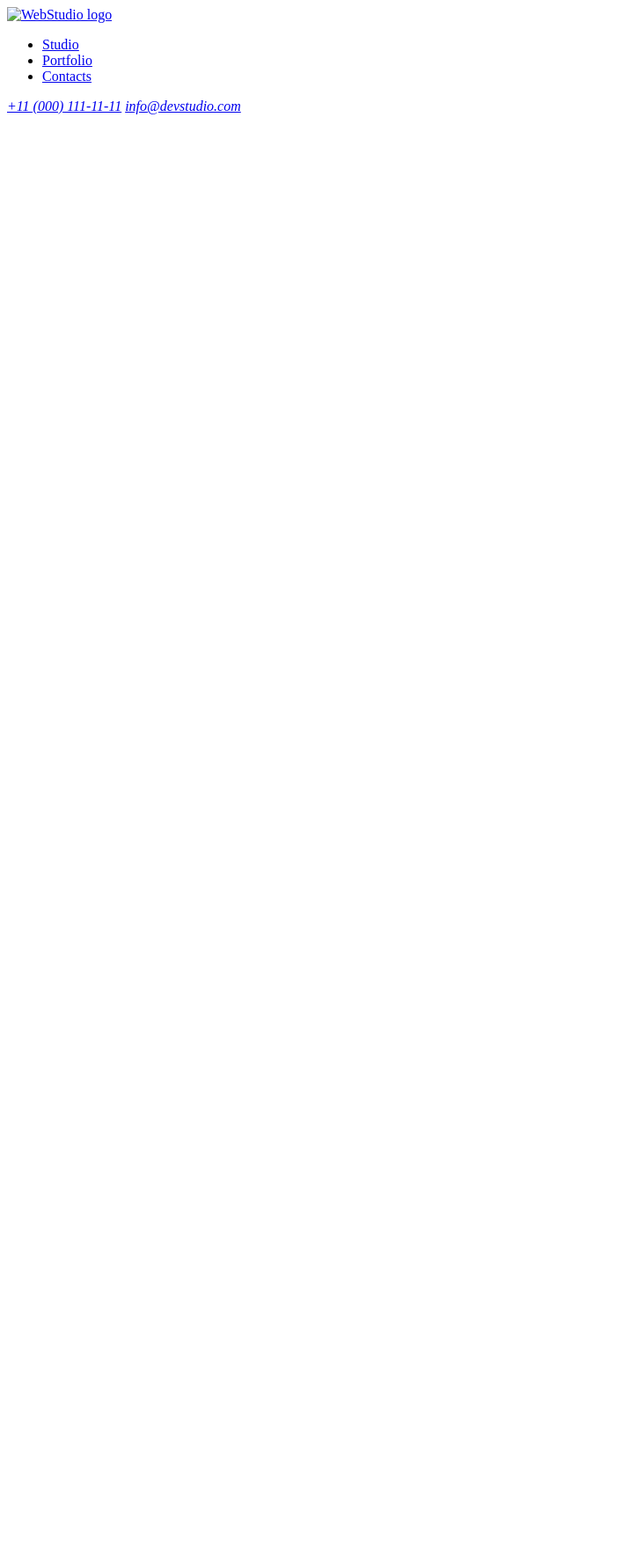
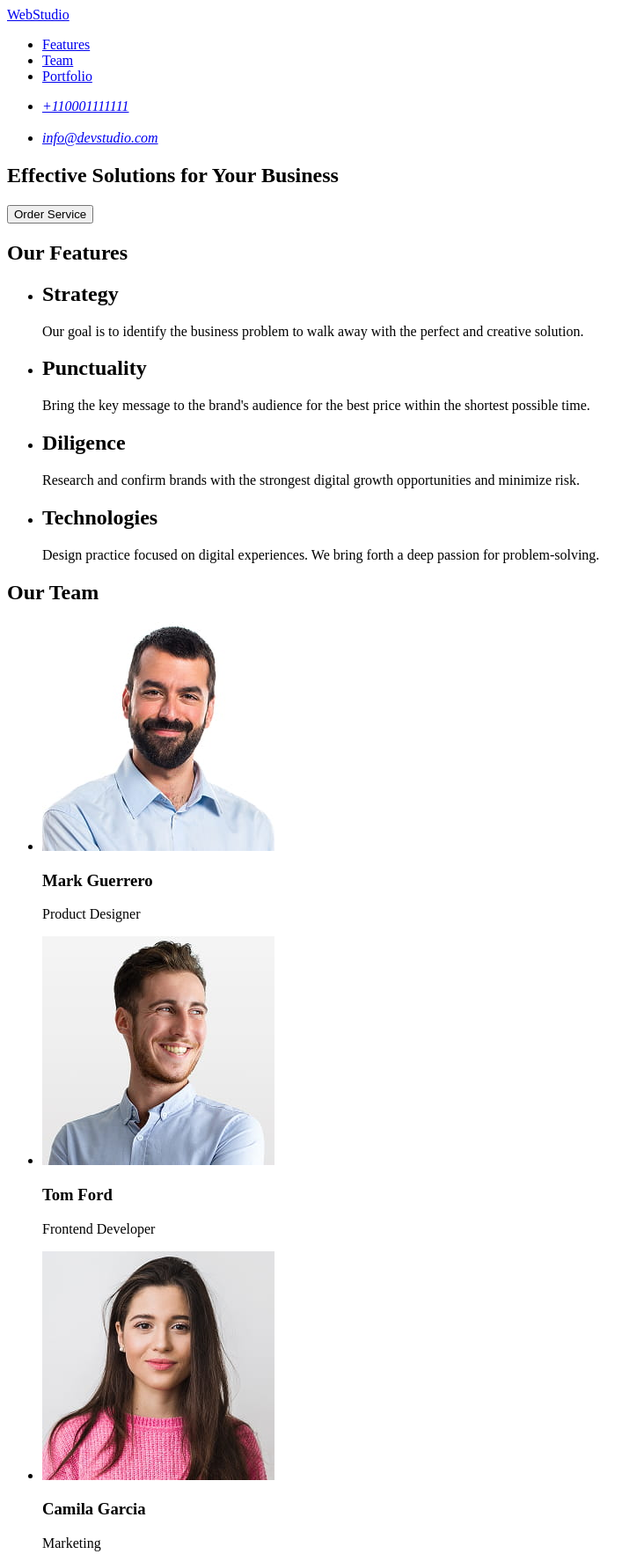
Before and after one commit to Oneofwhales/goit-markup-hw-01, a plain HTML site: page index.html in a window 1280 px wide. Shown: the top 1766 px of the page at 88% size, without its empty margins (0-732 px from the left). Before the commit the page ends 800 px from the top, so only its background shows below. Drawn offline with Linux system fonts and the light colour scheme.

Commit message:
1 page is laid out

```diff
--- a/index.html
+++ b/index.html
@@ -6,25 +6,127 @@
     <title>WebStudio</title>
   </head>
   <body>
-    <header>
-      <a href="/">
-        <img src="images/logo.png" width="115" height="24" alt="WebStudio logo"
-      /></a>
+    <!-- #region header -->
+    <header id="header">
+      <a href="./index.html">WebStudio</a>
       <nav>
         <ul>
-          <li><a href="Studio">Studio</a></li>
+          <li><a href="#Our Features">Features</a></li>
+          <li><a href="#Our Team">Team</a></li>
           <li><a href="Portfolio">Portfolio</a></li>
-          <li><a href="Contacts">Contacts</a></li>
         </ul>
       </nav>
       <address>
-        <a href="tel:+11 (000) 111-11-11">+11 (000) 111-11-11</a>
-        <a href="mailto:info@devstudio.com">info@devstudio.com</a>
+        <ul>
+          <li><a href="tel:+110001111111">+110001111111</a></li>
+          <br />
+          <li><a href="mailto:info@devstudio.com">info@devstudio.com</a></li>
+        </ul>
       </address>
     </header>
-
-    <main></main>
-
-    <footer></footer>
+    <!-- #endregion header -->
+    <main>
+      <!-- #region hero-->
+      <section id="Hero">
+        <h2 style="display: none">Hero</h2>
+        <h1>Effective Solutions for Your Business</h1>
+        <button type="button">Order Service</button>
+      </section>
+      <!-- #endregion hero-->
+      <!-- #region Our Features> -->
+      <section id="Our Features">
+        <h2>Our Features</h2>
+        <ul>
+          <li>
+            <h2>Strategy</h2>
+            <p>
+              Our goal is to identify the business problem to walk away with the
+              perfect and creative solution.
+            </p>
+          </li>
+          <li>
+            <h2>Punctuality</h2>
+            <p>
+              Bring the key message to the brand's audience for the best price
+              within the shortest possible time.
+            </p>
+          </li>
+          <li>
+            <h2>Diligence</h2>
+            <p>
+              Research and confirm brands with the strongest digital growth
+              opportunities and minimize risk.
+            </p>
+          </li>
+          <li>
+            <h2>Technologies</h2>
+            <p>
+              Design practice focused on digital experiences. We bring forth a
+              deep passion for problem-solving.
+            </p>
+          </li>
+        </ul>
+      </section>
+      <!-- #endregion Our Features> -->
+      <!-- #region Our team-->
+      <section id="Our Team">
+        <h2>Our Team</h2>
+        <ul>
+          <li>
+            <img
+              src="./images/team/Mark Guerrero optimised.jpg"
+              alt="Mark Guerrero"
+              width="264"
+              height="260"
+            />
+            <h3>Mark Guerrero</h3>
+            <p>Product Designer</p>
+          </li>
+          <li>
+            <img
+              src="./images/team/Tom Ford optimised.jpg"
+              alt="Tom Ford"
+              width="264"
+              height="260"
+            />
+            <h3>Tom Ford</h3>
+            <p>Frontend Developer</p>
+          </li>
+          <li>
+            <img
+              src="./images/team/Camila Garcia optimised.jpg"
+              alt="Camila Garcia"
+              width="264"
+              height="260"
+            />
+            <h3>Camila Garcia</h3>
+            <p>Marketing</p>
+          </li>
+          <li>
+            <img
+              src="./images/team/Daniel Wilson optimised.jpg"
+              alt="Daniel Wilson"
+              width="264"
+              height="260"
+            />
+            <h3>Daniel Wilson</h3>
+            <p>UI Designer</p>
+          </li>
+        </ul>
+      </section>
+      <!-- #endregion Our team-->
+    </main>
+    <!-- #region footer -->
+    <footer>
+      <section>
+        <h2 style="display: none">Footer</h2>
+        <a href="./index.html">WebStudio</a>
+        <p>
+          Increase the flow of customers and sales for your business with
+          digital marketing & growth solutions.
+        </p>
+      </section>
+    </footer>
+    <!-- #endregion footer -->
   </body>
 </html>
```
Also changed, not shown: images/logo.png (deleted), images/team/Camila Garcia optimised.jpg (added), images/team/Daniel Wilson optimised.jpg (added), images/team/Mark Guerrero optimised.jpg (added), images/team/Tom Ford optimised.jpg (added).
